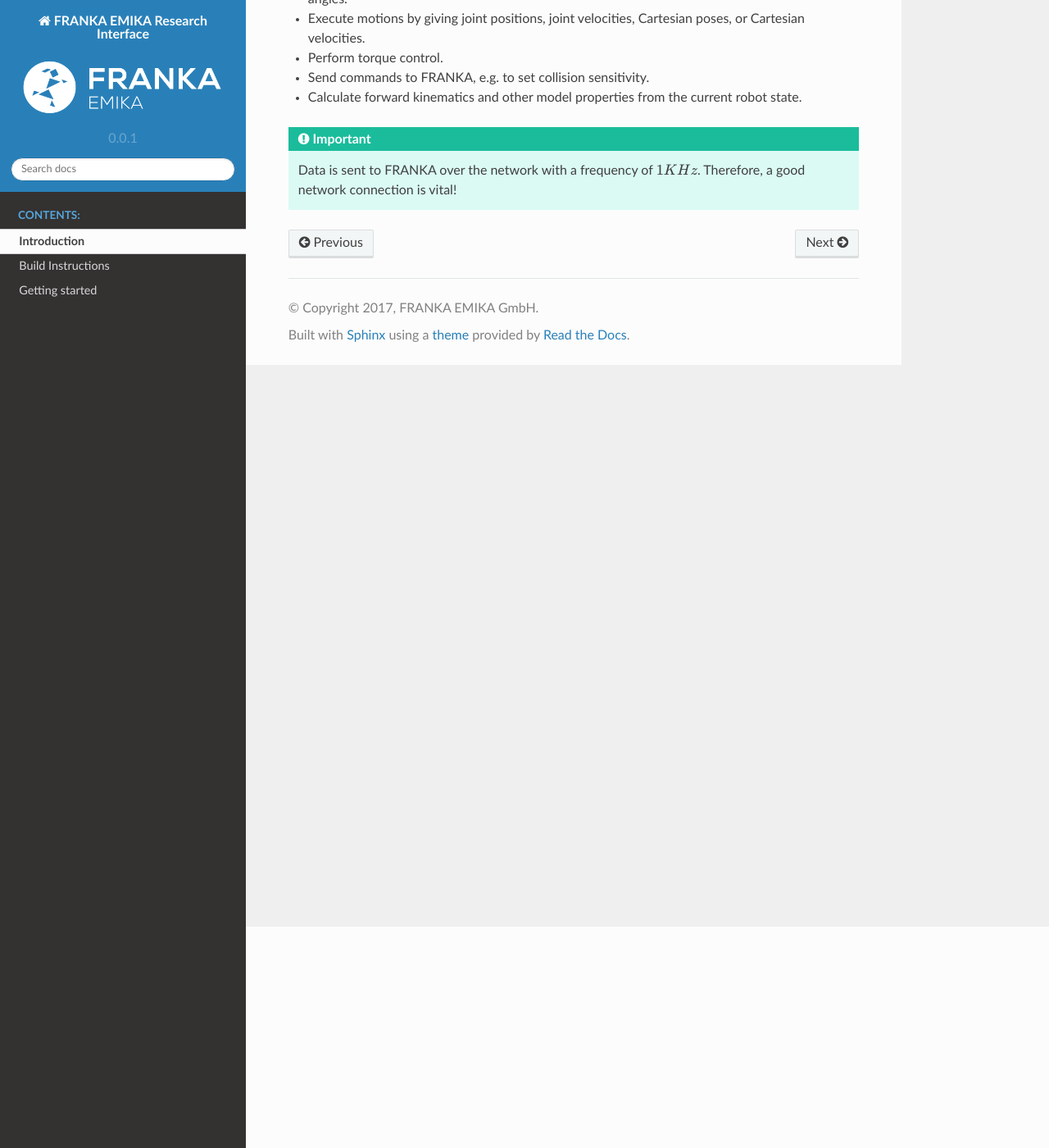
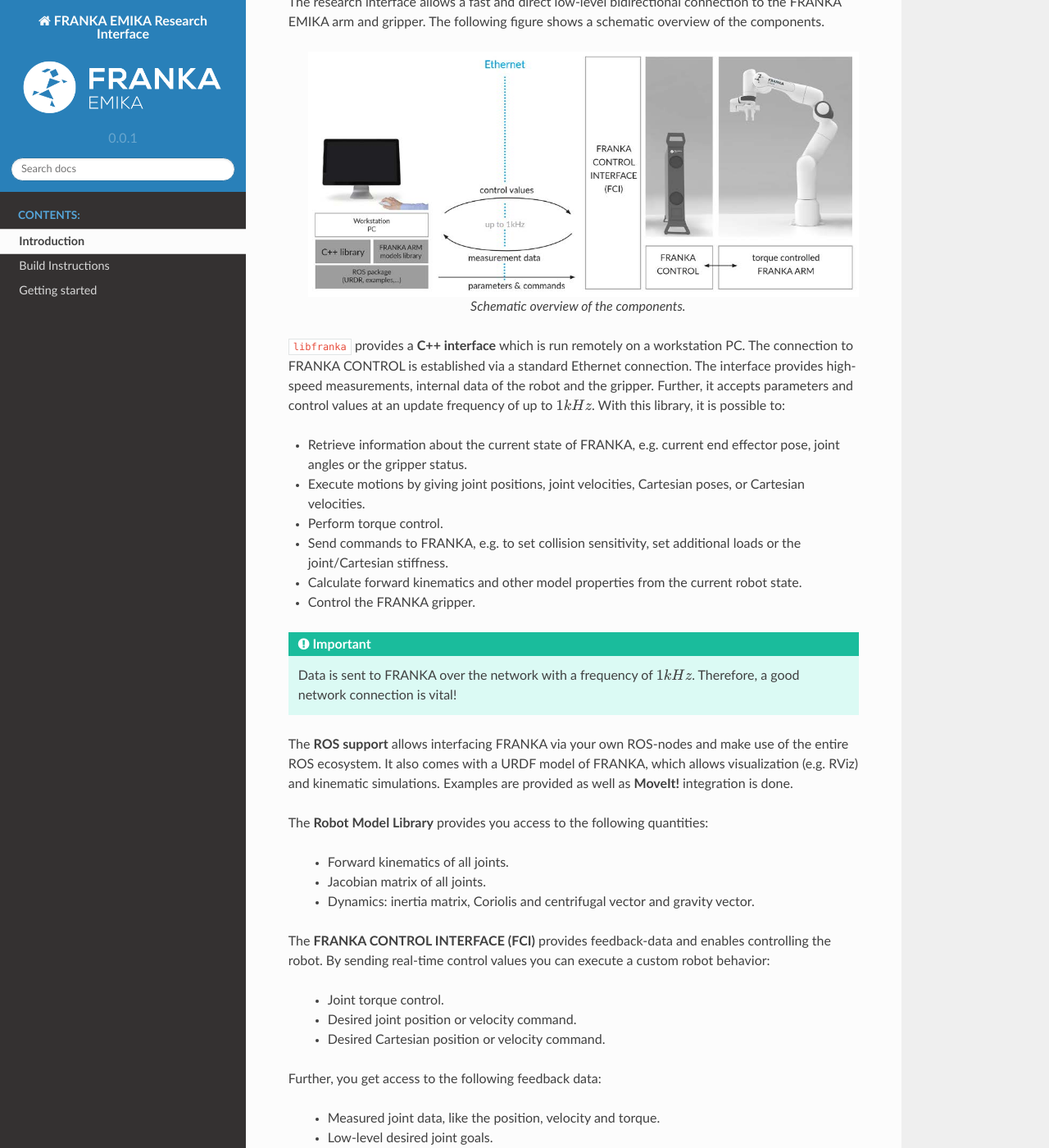
Before and after one commit to frankaemika/docs, a Sphinx documentation site: the page built from source/introduction.rst, in a window 1280 px wide and 1400 px high, scrolled down 270 px. Shown: the whole window at 82% size. Built offline with Sphinx 7.4.7 and the Read the Docs theme 2.0.0, drawn with Linux system fonts in a browser that asks for light colours; some of the changed text lies outside the part shown.

Commit message:
Add Introduction section.

```diff
--- a/source/introduction.rst
+++ b/source/introduction.rst
@@ -1,14 +1,56 @@
 Introduction
 ============
 
-``libfranka`` provides a C++ interface for low-level control of FRANKA. With this library, it is possible to:
+.. todo::
 
-* Retrieve information about the current state of FRANKA, e.g. current end effector pose or joint angles.
+  Update overview graphics, add gripper (replace FRANKA ARM label)
+  ROS: kinematic simulations
+
+The research interface allows a fast and direct low-level bidirectional connection to the FRANKA EMIKA arm and gripper. The following figure shows a schematic overview of the components.
+
+ ..  figure:: _static/overview.png
+    :align: center
+    :alt: alternate text
+    :figclass: align-center
+
+    Schematic overview of the components.
+
+``libfranka`` provides a **C++ interface** which is run remotely on a workstation PC. The connection to FRANKA CONTROL is established via a standard Ethernet connection. The interface provides high-speed measurements, internal data of the robot and the gripper. Further, it accepts parameters and control values at an update frequency of up to :math:`1 kHz`. With this library, it is possible to:
+
+* Retrieve information about the current state of FRANKA, e.g. current end effector pose, joint angles or the gripper status.
 * Execute motions by giving joint positions, joint velocities, Cartesian poses, or Cartesian velocities.
 * Perform torque control.
-* Send commands to FRANKA, e.g. to set collision sensitivity.
+* Send commands to FRANKA, e.g. to set collision sensitivity, set additional loads or the joint/Cartesian stiffness.
 * Calculate forward kinematics and other model properties from the current robot state.
+* Control the FRANKA gripper.
 
 .. important::
 
-    Data is sent to FRANKA over the network with a frequency of :math:`1 KHz`. Therefore, a good network connection is vital!
+    Data is sent to FRANKA over the network with a frequency of :math:`1 kHz`. Therefore, a good network connection is vital!
+
+The **ROS support** allows interfacing FRANKA via your own ROS-nodes and make use of the entire ROS ecosystem. It also comes with a URDF model of FRANKA, which allows visualization (e.g. RViz) and kinematic simulations. Examples are provided as well as **MoveIt!** integration is done.
+
+The **Robot Model Library** provides you access to the following quantities:
+
+ * Forward kinematics of all joints.
+ * Jacobian matrix of all joints.
+ * Dynamics: inertia matrix, Coriolis and centrifugal vector and gravity vector.
+
+
+The **FRANKA CONTROL INTERFACE (FCI)** provides feedback-data and enables controlling the robot.  By sending real-time control values you can execute a custom robot behavior:
+
+ * Joint torque control.
+ * Desired joint position or velocity command.
+ * Desired Cartesian position or velocity command.
+
+Further, you get access to the following feedback data:
+
+ * Measured joint data, like the position, velocity and torque.
+ * Low-level desired joint goals.
+ * Estimation of externally applied torques and wrenches.
+ * Various collision and contact information.
+
+
+.. hint::
+
+    While the FCI is active you have full control of the robot, but you cannot use FRANKA DESK. This means that you cannot use APPS and the FCI at the same time.
--- a/source/tutorial.rst
+++ b/source/tutorial.rst
@@ -22,7 +22,7 @@
 
     Pressing the user stop will switch the joint motor controllers to hold their position. **The user stop is not an emergency stop!**
 
-Plug in a network cable to the ethernet connection at the base of FRANKA ARM. You can now point a web browser to https://robot.franka.de to connect to the FRANKA DESK interface.
+Plug in a network cable to the Ethernet connection at the base of FRANKA ARM. You can now point a web browser to https://robot.franka.de to connect to the FRANKA DESK interface.
 
 
 -------------------------------------------
@@ -30,7 +30,7 @@
 Verifying the connection
 ------------------------
 
-You can run the ``echo_robot_state`` example to see if you can successfully connect to your FRANKA using the research interface. Ensure your network cable is plugged in to the ethernet connection at the base of FRANKA (*not* to the master controller!).
+You can run the ``echo_robot_state`` example to see if you can successfully connect to your FRANKA using the research interface. Ensure your network cable is plugged in to the Ethernet connection at the base of FRANKA (*not* to the master controller!).
 
 Change to the build directory of ``libfranka`` and execute the example:
 
```
Also changed, not shown: source/_static/overview.png (added).
